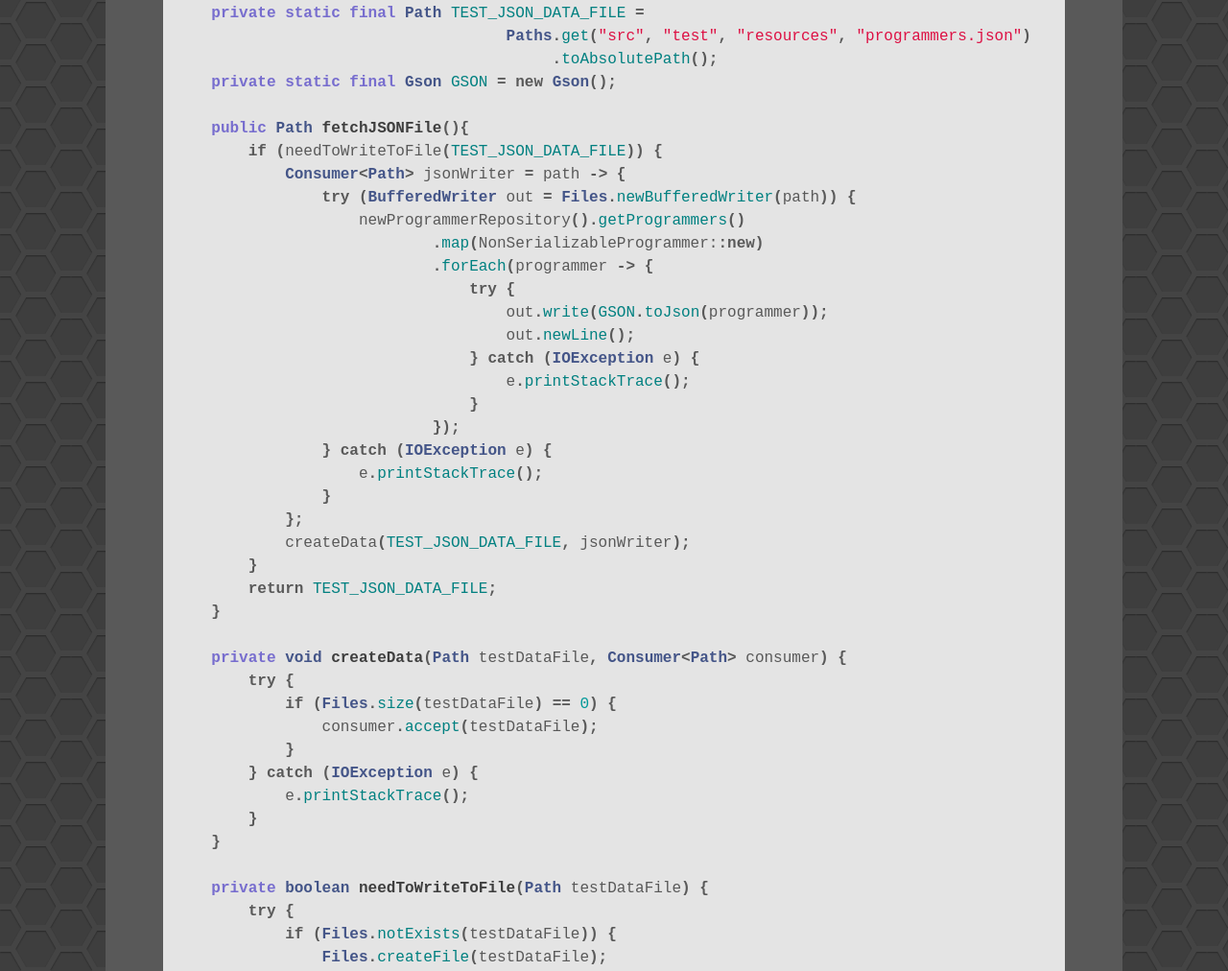
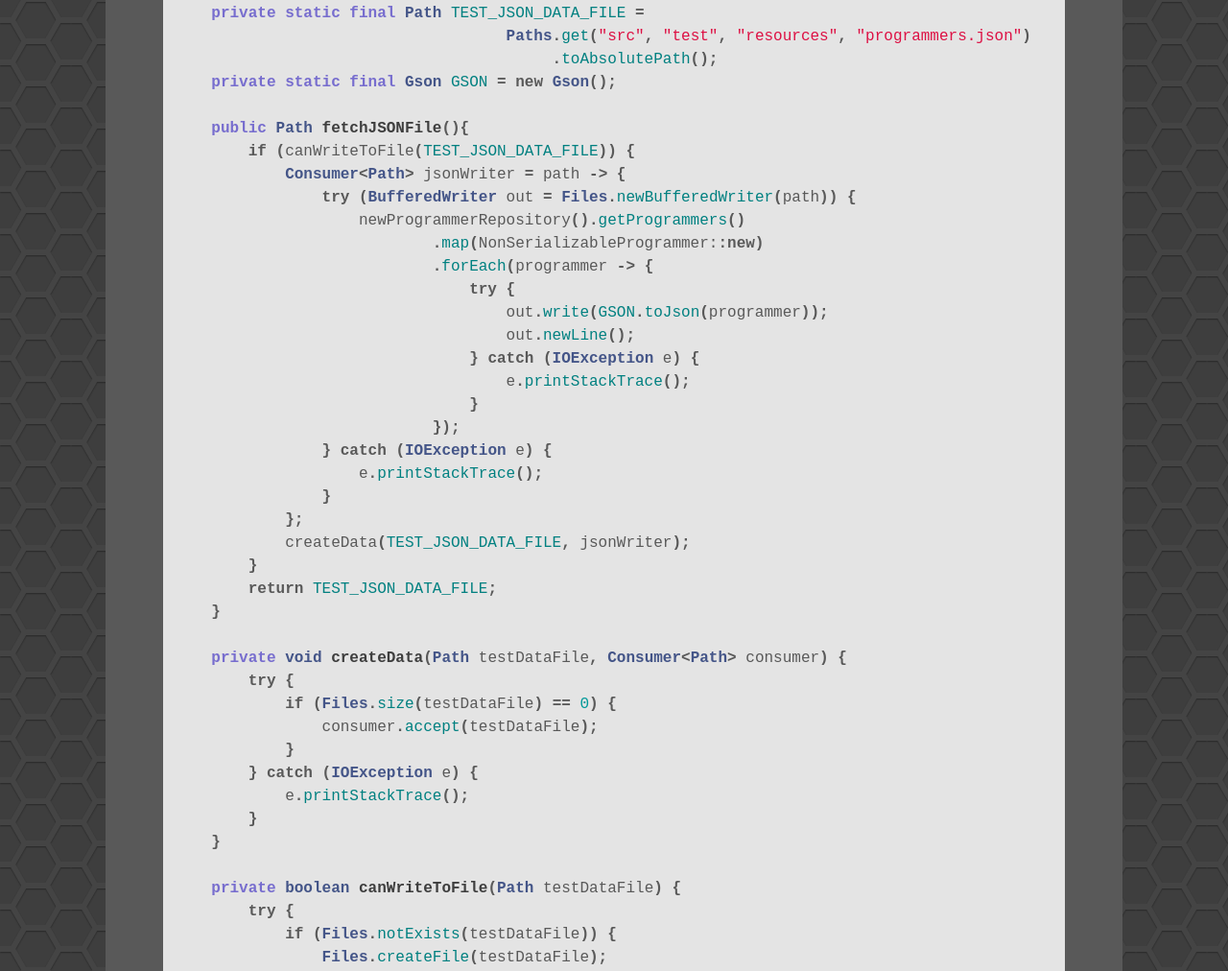
Before and after one commit to Unthrottled/blog, a Jekyll site: the page built from _posts/2017-05-07-Objects-from-file.md, in a window 1280 px wide and 1400 px high, scrolled down 2354 px. Shown: the part 111-1123 px from the top of the window at 96% size. Built offline with Jekyll 4.4.1, drawn with Linux system fonts in a browser that asks for light colours.

Commit message:
Better name for method

```diff
--- a/_posts/2017-05-07-Objects-from-file.md
+++ b/_posts/2017-05-07-Objects-from-file.md
@@ -106,7 +106,7 @@ public class TestDataCreator {
     private static final Gson GSON = new Gson();
 
     public Path fetchJSONFile(){
-        if (needToWriteToFile(TEST_JSON_DATA_FILE)) {
+        if (canWriteToFile(TEST_JSON_DATA_FILE)) {
             Consumer<Path> jsonWriter = path -> {
                 try (BufferedWriter out = Files.newBufferedWriter(path)) {
                     newProgrammerRepository().getProgrammers()
@@ -138,7 +138,7 @@ public class TestDataCreator {
         }
     }
 
-    private boolean needToWriteToFile(Path testDataFile) {
+    private boolean canWriteToFile(Path testDataFile) {
         try {
             if (Files.notExists(testDataFile)) {
                 Files.createFile(testDataFile);
```
